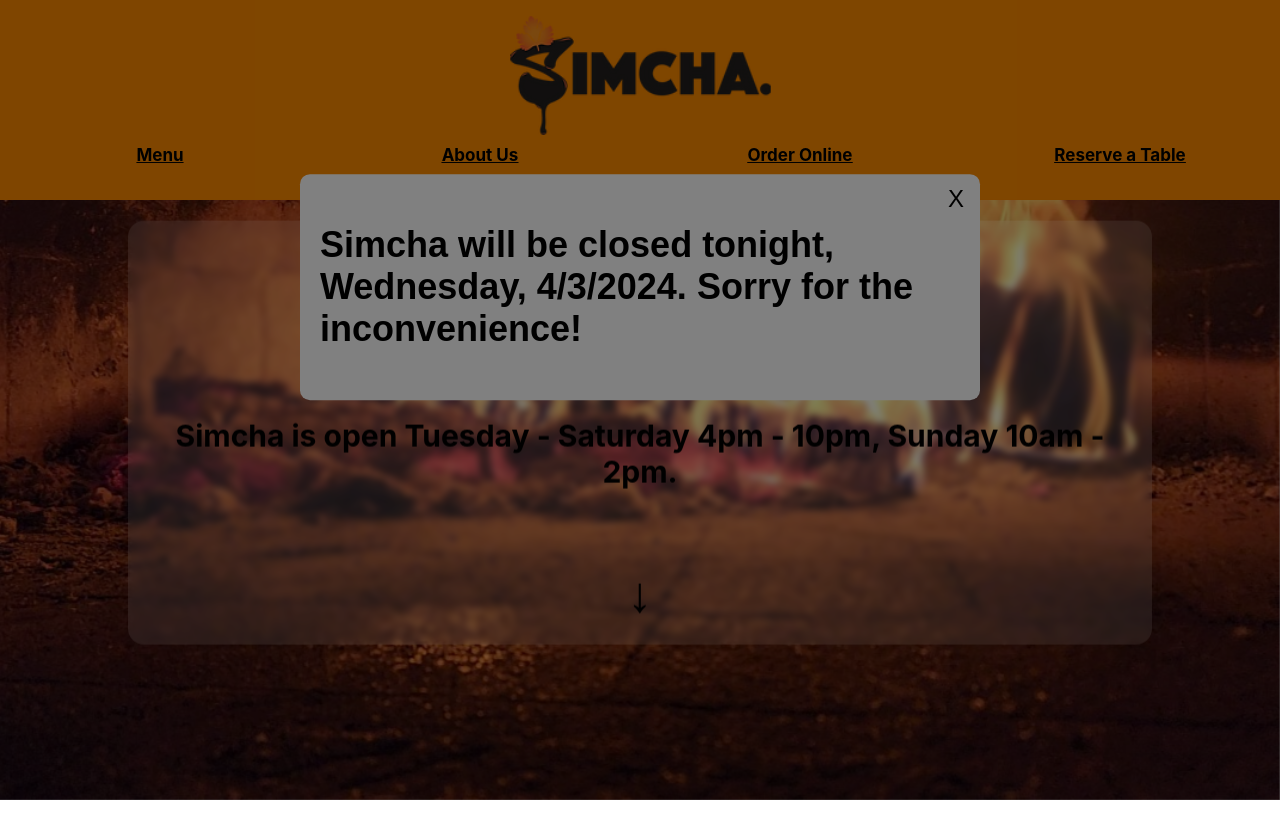
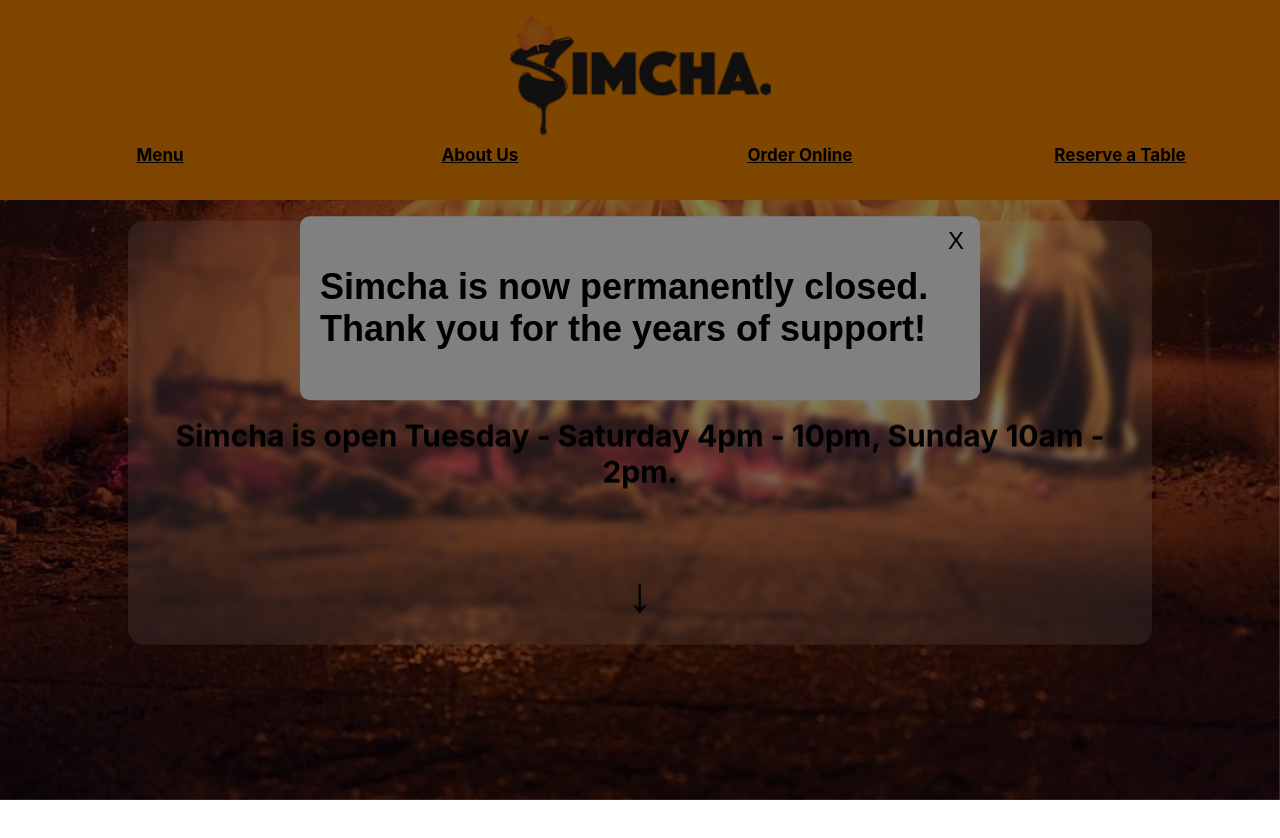
Before and after one commit to Accipitrade/simchasite, a React (Create React App) app: page / in a window 1280 px wide. Shown: the top 838 px of the page. Built offline with nearby package versions, Linux system fonts and the light colour scheme.

Commit message:
updated pop up message

```diff
--- a/src/App.js
+++ b/src/App.js
@@ -147,7 +147,7 @@
       <Popup className="popup" isOpen={isOpen} setIsOpen={() => { setIsOpen(false); }}>
         <div>
           <h2>
-            Simcha will be closed tonight, Wednesday, 4/3/2024. Sorry for the inconvenience!
+            Simcha is now permanently closed. Thank you for the years of support!
           </h2>
         </div>
       </Popup>
```
